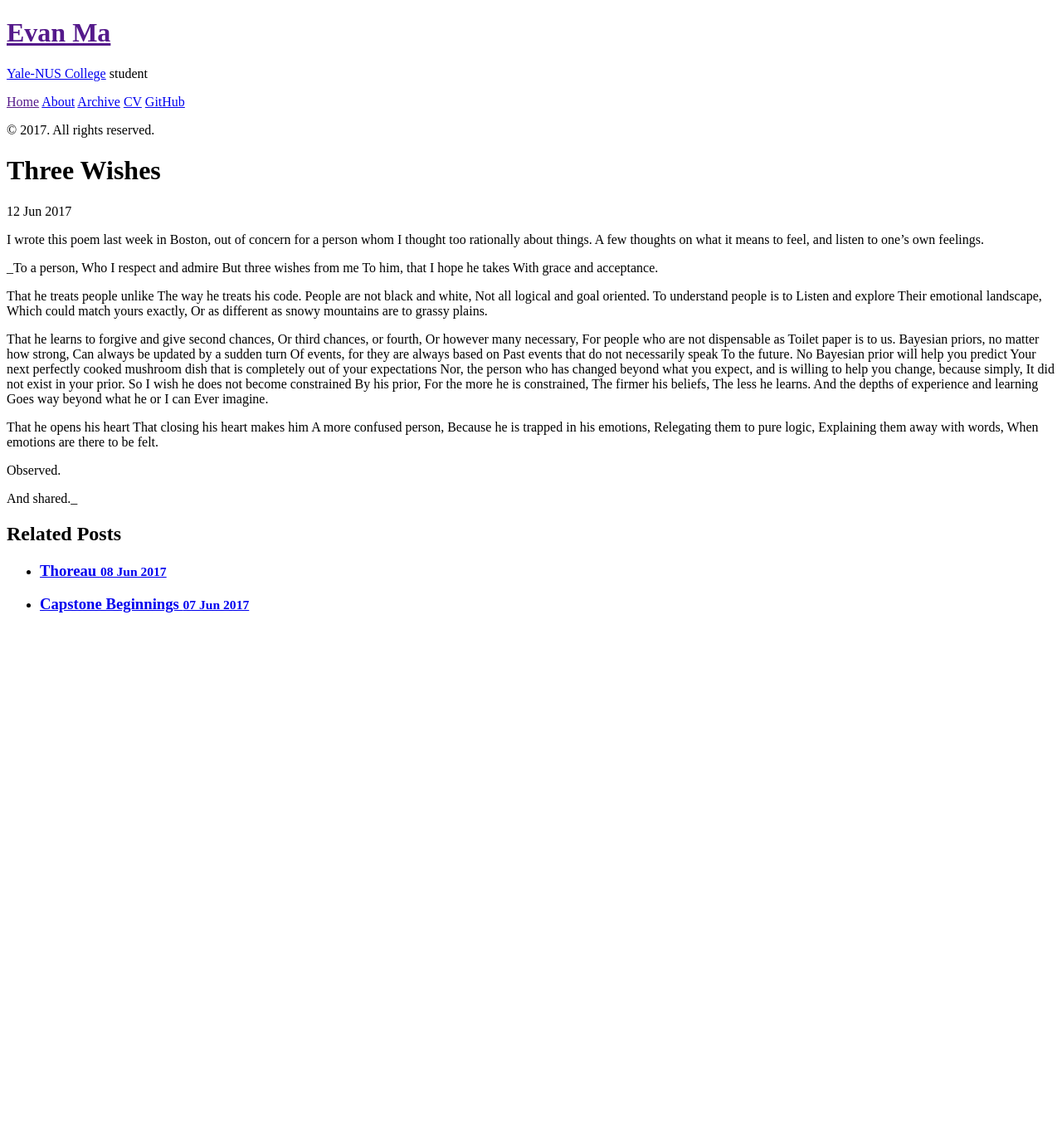
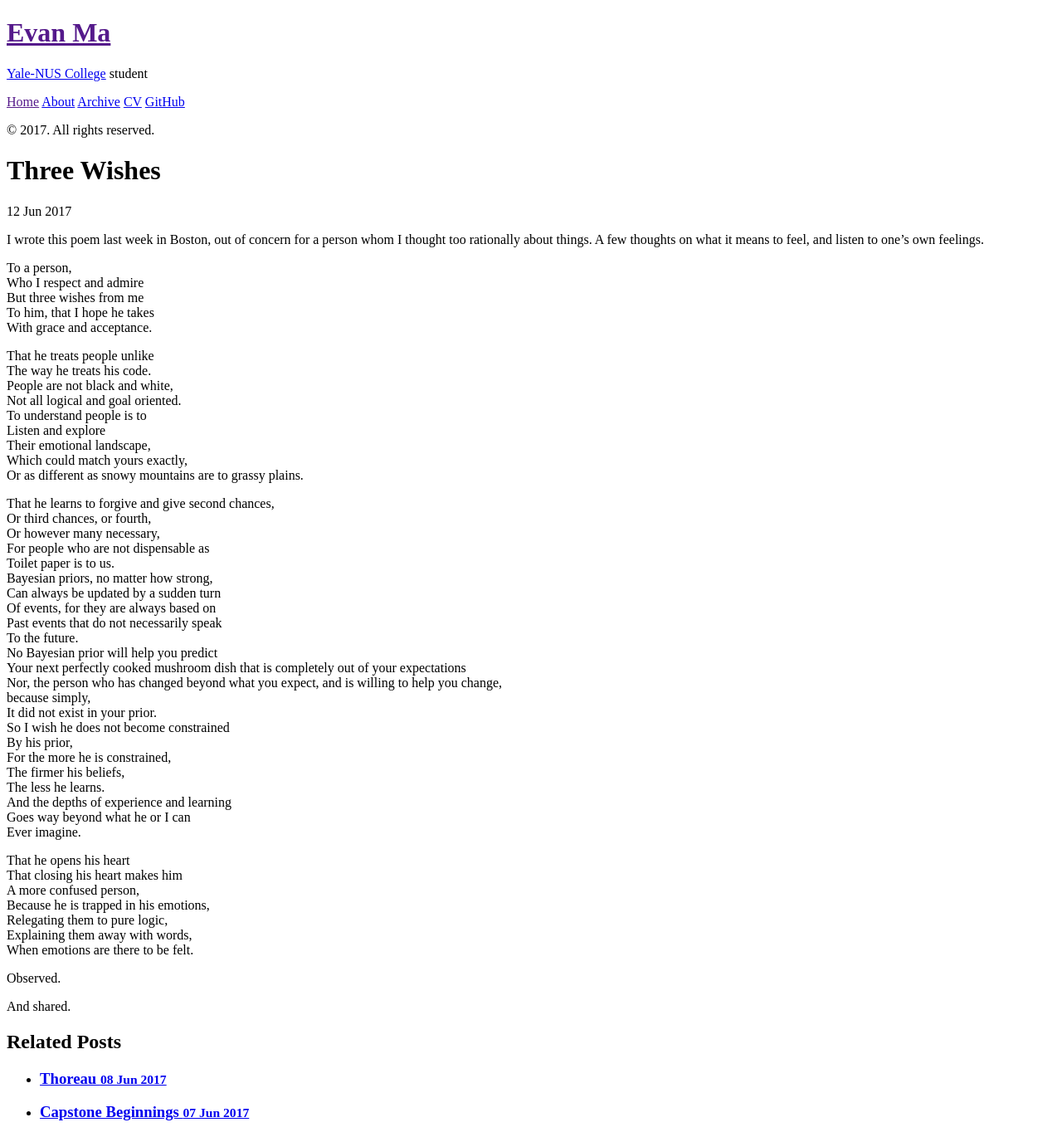
Before and after one commit to evanma92/evanma92.github.io, a Jekyll site: the page built from _posts/2017-06-12-three-wishes.md, in a window 1280 px wide. Shown: the whole page at 83% size. Built offline with Jekyll 4.4.1, drawn with Linux system fonts in a browser that asks for light colours; our own code applies the rules of GitHub Pages for plain Markdown files; Markdown is read by kramdown in place of the engine named in the settings; before the commit the page ends 900 px from its top, so only the background shows below that.

Commit message:
Added soft breaks

```diff
--- a/_posts/2017-06-12-three-wishes.md
+++ b/_posts/2017-06-12-three-wishes.md
@@ -1,6 +1,6 @@
 I wrote this poem last week in Boston, out of concern for a person whom I thought too rationally about things. A few thoughts on what it means to feel, and listen to one's own feelings.
 
-_To a person,
+To a person,
 Who I respect and admire
 But three wishes from me
 To him, that I hope he takes
@@ -50,4 +50,4 @@ When emotions are there to be felt.
 
 Observed.
 
-And shared._
+And shared.
```
